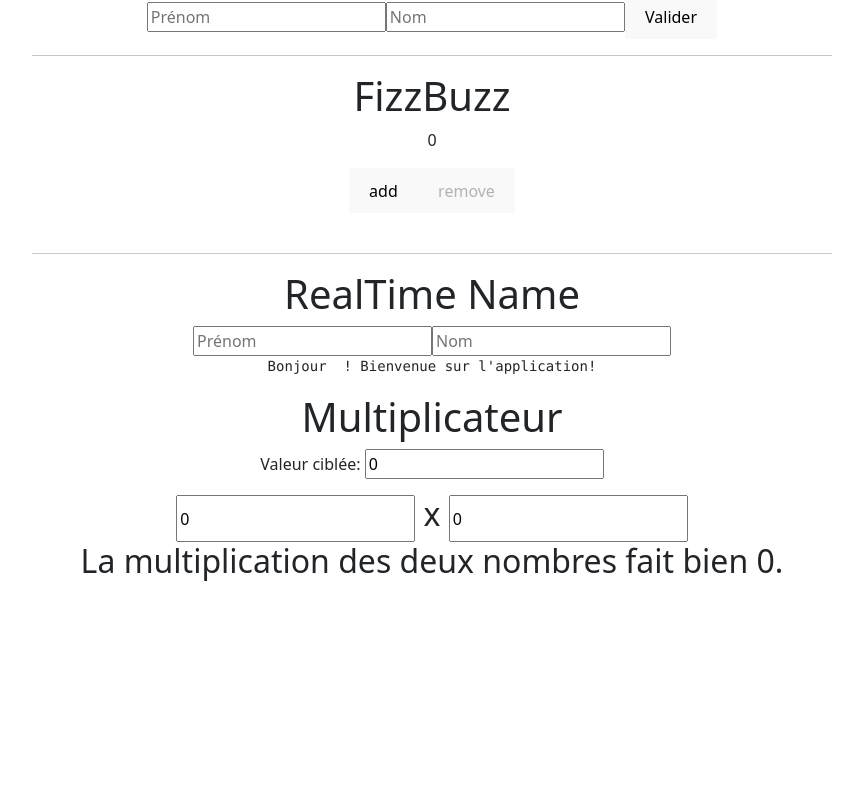
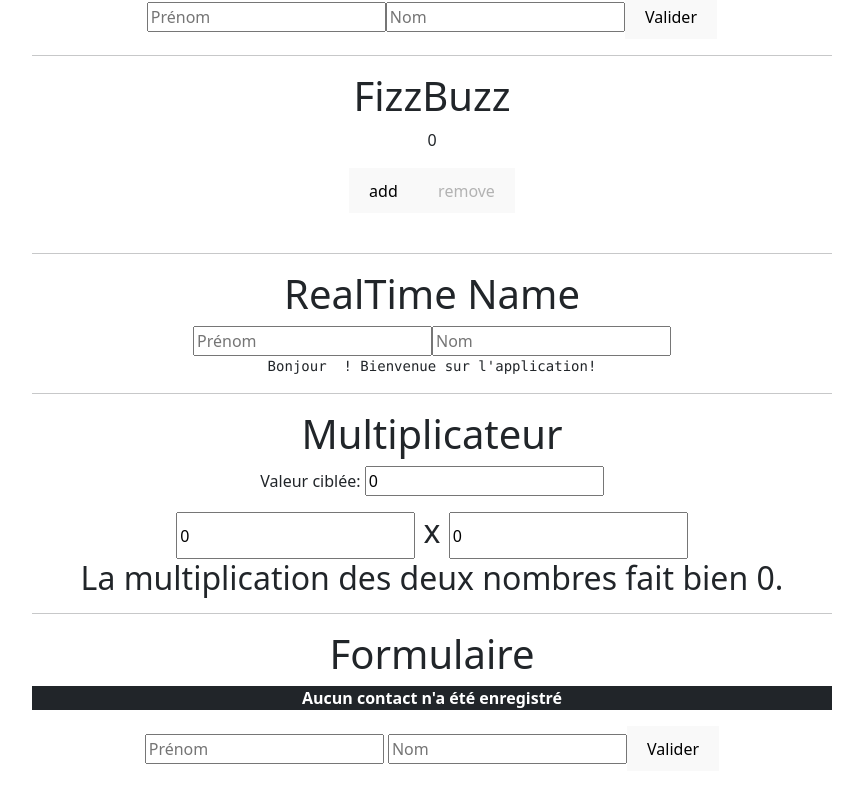
Before and after one commit to llaumegui/M2iReactExercises, a React (Vite) app in the folder exos/: page / in a window 1280 px wide. Shown: the part 355-1158 px from the top of the page, without its empty margins (208-1071 px from the left). Before the commit the page ends 975 px from the top, so only its background shows below. Built offline with nearby package versions, Linux system fonts and the light colour scheme.

Commit message:
:sparkles: : add exo6

```diff
--- a/exos/src/App.jsx
+++ b/exos/src/App.jsx
@@ -5,9 +5,20 @@ import Listing from "./components/exo2/listing";
 import FizzBuzz from "./components/exo3/fizzbuzz";
 import RealTimeName from "./components/exo4/realTimeName";
 import Multiplier from "./components/exo5/multiplier";
+import FormRepertory from "./components/exo6/repertoryForm";
+import RepertoryTable from "./components/exo6/repertoryTable";
+import { useState } from "react";
 
 function App() {
   const width = window.screen.width;
+
+  let formContacts = [];
+  const [formArray,setFormArray] = useState([])
+  function addToRepertory(firstName,lastName){
+    formContacts.push({"firstname":firstName,"lastname":lastName});
+    setFormArray(formContacts)
+  }
+
   return (
     <>
     <div style={{width:width}}></div>
@@ -27,8 +38,14 @@ function App() {
       <h1>RealTime Name</h1>
       <RealTimeName />
       {/* Exo 5*/ }
+      <hr />
       <h1> Multiplicateur</h1>
       <Multiplier/>
+      {/* Exo 6*/ }
+      <hr />
+      <h1>Formulaire</h1>
+      <RepertoryTable contacts={formArray}/>
+      <FormRepertory parentFunction={addToRepertory}/>
     </>
   );
 }
--- /dev/null
+++ b/exos/src/components/exo6/repertoryForm.jsx
@@ -0,0 +1,37 @@
+import { useState } from "react";
+
+const RepertoryForm = ({ parentFunction }) => {
+  const [firstName, setFirstName] = useState("");
+  const [lastName, setLastName] = useState("");
+
+  const changeFirstName = (e) => setFirstName(e.target.value);
+  const changeLastName = (e) => setLastName(e.target.value);
+
+  function addElement() {
+    parentFunction(firstName,lastName.toUpperCase());
+  }
+
+  return (
+    <>
+      <input
+        className="firstName"
+        type="text"
+        placeholder="Prénom"
+        value={firstName}
+        onInput={changeFirstName}
+      />
+      &nbsp;
+      <input
+        className="lastName"
+        type="text"
+        placeholder="Nom"
+        value={lastName}
+        onInput={changeLastName}
+      />
+      <button type="submit" onClick={addElement}>
+        Valider
+      </button>
+    </>
+  );
+};
+export default RepertoryForm;
--- /dev/null
+++ b/exos/src/components/exo6/repertoryTable.jsx
@@ -0,0 +1,29 @@
+const RepertoryTable = ({contacts}) => {
+  return (
+    <>
+    <div style={contacts.length>0?{display:"block"}:{display:"none"}}>
+      <table className="table table-dark">
+        <thead>
+          <tr>
+            <th>#</th>
+            <th>First Name</th>
+            <th>Last Name</th>
+          </tr>
+        </thead>
+        <tbody>
+          {contacts.map((p,id) => (
+            <tr key={id}>
+              <td>{id+1}</td>
+              <td>{p.firstname}</td>
+              <td>{p.lastname}</td>
+            </tr>
+          ))}
+        </tbody>
+      </table>
+      </div>
+      <p style={{color:"white",backgroundColor:"#212529"}}><b>{contacts.length>0?"":"Aucun contact n'a été enregistré"}</b></p>
+    </>
+  );
+};
+
+export default RepertoryTable;
```
